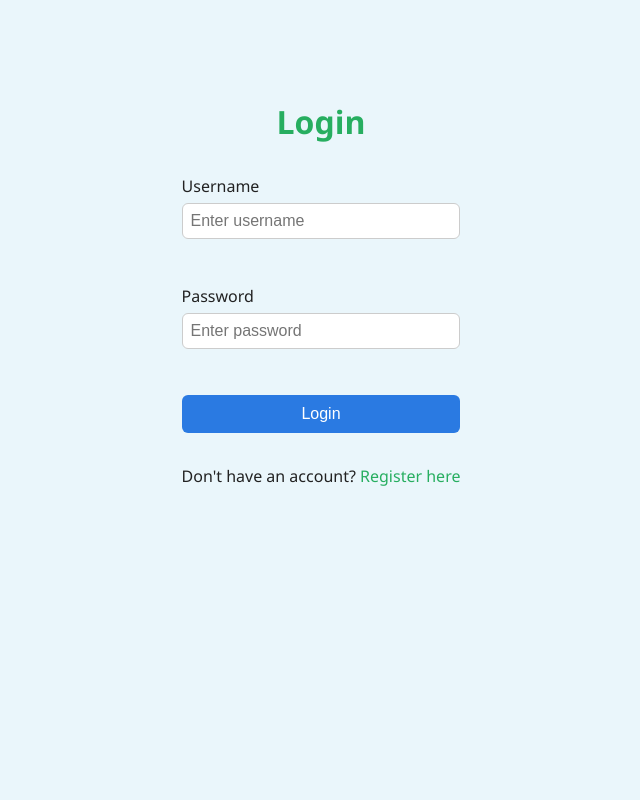
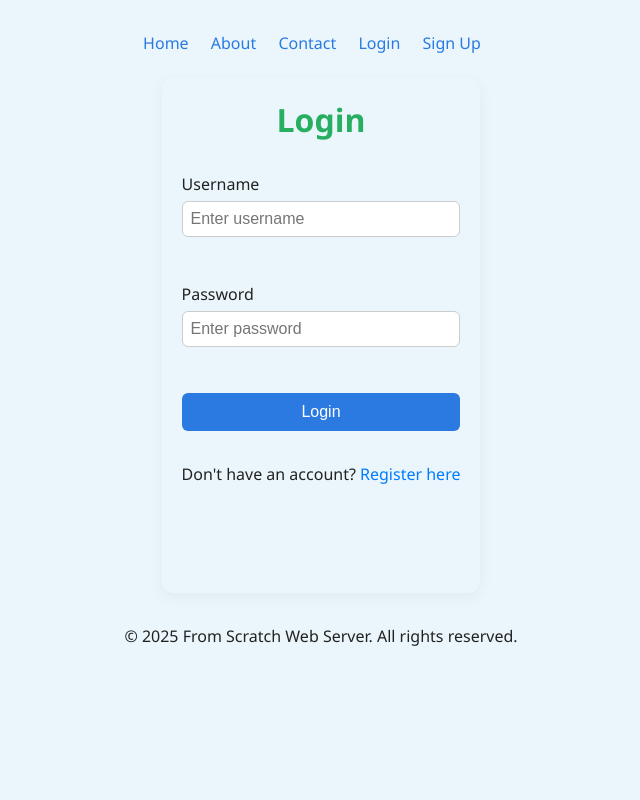
Before and after one commit to rao457/ZeroTrust_Web_From_Scratch, a Python web app: template templates/login.html in a window 1280 px wide. Shown: the whole page, without its empty margins (319-959 px from the left). Run offline with Jinja, Linux system fonts and the light colour scheme; the template is opened without the code that fills it, so the values that code supplies are empty.

Commit message:
Some styling

```diff
--- a/static/login.css
+++ b/static/login.css
@@ -5,7 +5,7 @@
 }
 a{
     text-decoration: none;
-    color: #27ae60;
+    color: #007bff;
 }
 body{
     background: #eaf6fb;
@@ -13,14 +13,18 @@ body{
     font-family: 'Segoe UI', Arial, sans-serif;
     height: 100vh;
     display: flex;
-    justify-content: center;
-    align-items: flex-start;
-    padding-top: 5em ;
+    flex-direction: column;
+    justify-content: flex-start;
+    align-items: center;
+    padding: 2rem;
+    /* padding-top: 5em ; */
 }
 .form-container{
+    border-radius: 12px;
+  box-shadow: 0 4px 16px rgba(0, 0, 0, 0.05);
     /* border: 2px solid black; */
     padding: 20px;
-    height: 60%;
+    height: 70%;
     display: flex;
     flex-direction: column;
     align-items: center;
@@ -61,3 +65,20 @@ h1{
      color: #27ae60;
             font-weight: bold;
 }
+
+.nav {
+  margin-bottom: 24px;
+  text-align: center;
+}
+.nav a {
+  color: #2a7ae2;
+  text-decoration: none;
+  margin-right: 18px;
+  font-weight: 500;
+}
+.nav a:hover {
+  text-decoration: underline;
+}
+.footer{
+    margin-top: 2rem;
+}
--- a/static/register.css
+++ b/static/register.css
@@ -1,5 +1,7 @@
 /* Form styling (consistent with contact page) */
 body{
+  padding: 0;
+  margin: 0;
   background: #eaf6fb;
     color: #222;
     font-family: 'Segoe UI', Arial, sans-serif;
@@ -11,6 +13,7 @@ body{
   box-shadow: 0 4px 16px rgba(0, 0, 0, 0.05);
   max-width: 500px;
   margin: 3rem auto;
+
 }
 
 .form-title {
--- a/templates/contact.html
+++ b/templates/contact.html
@@ -11,6 +11,8 @@
             <a href="/">Home</a>
             <a href="/about">About</a>
             <a href="/contact">Contact</a>
+            <a href="/login">Login</a>
+            <a href="/register">Sign Up</a>
         </div>
         <h1>Contact Us</h1>
         <p>
--- a/templates/login.html
+++ b/templates/login.html
@@ -7,6 +7,13 @@
     <link rel="stylesheet" href="/static/login.css">
 </head>
 <body>
+    <div class="nav">
+            <a href="/">Home</a>
+            <a href="/about">About</a>
+            <a href="/contact">Contact</a>
+            <a href="/login">Login</a>
+            <a href="/register">Sign Up</a>
+    </div>
     <div class="form-container">
         <h1>Login</h1>
         <form action="/login" method="POST">
@@ -24,10 +31,16 @@
 
                 <button type="submit">Login</button>
             </div>
+            <div class="form-el">
+
+                <p>Don't have an account? <a href="/register">Register here</a></p>
+            </div>
 
 
         </form>
-        <p>Don't have an account? <a href="/register">Register here</a></p>
     </div>
+    <div class="footer">
+            &copy; 2025 From Scratch Web Server. All rights reserved.
+        </div>
 </body>
 </html>
```
Also changed, not shown: data/data.db.
